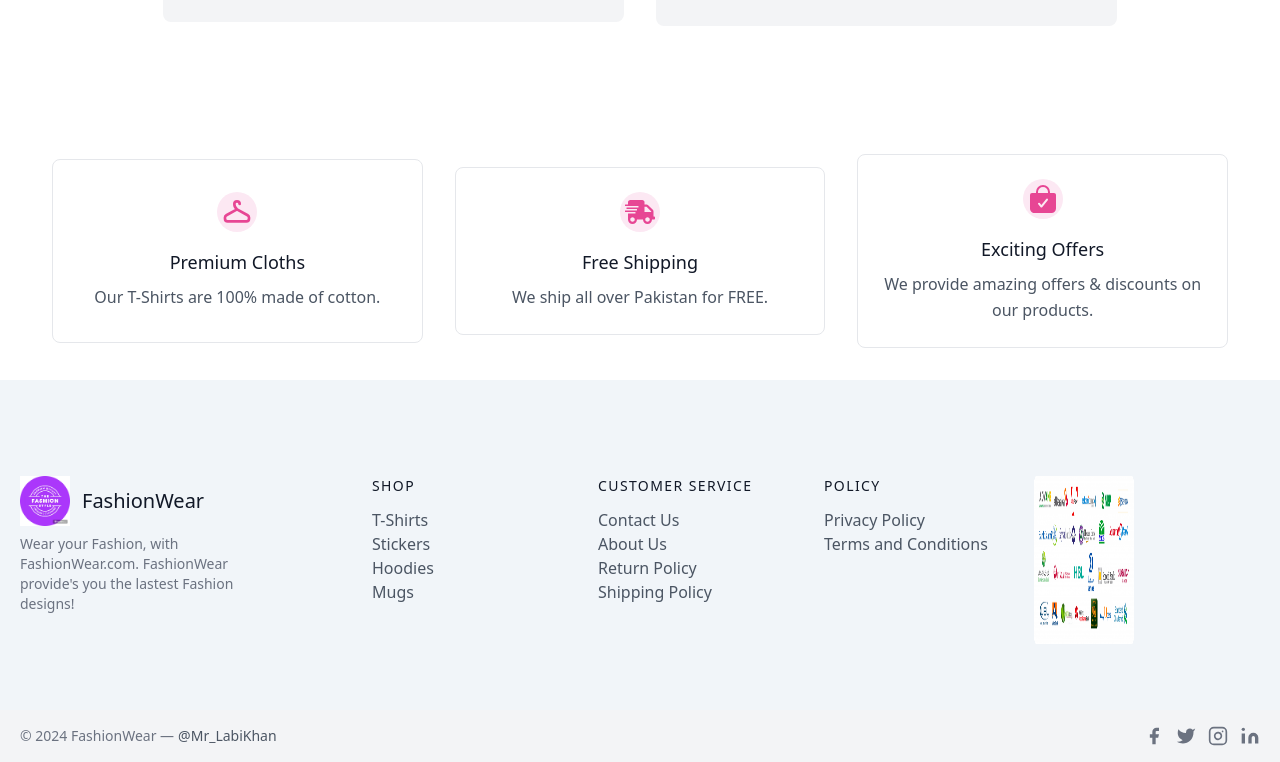
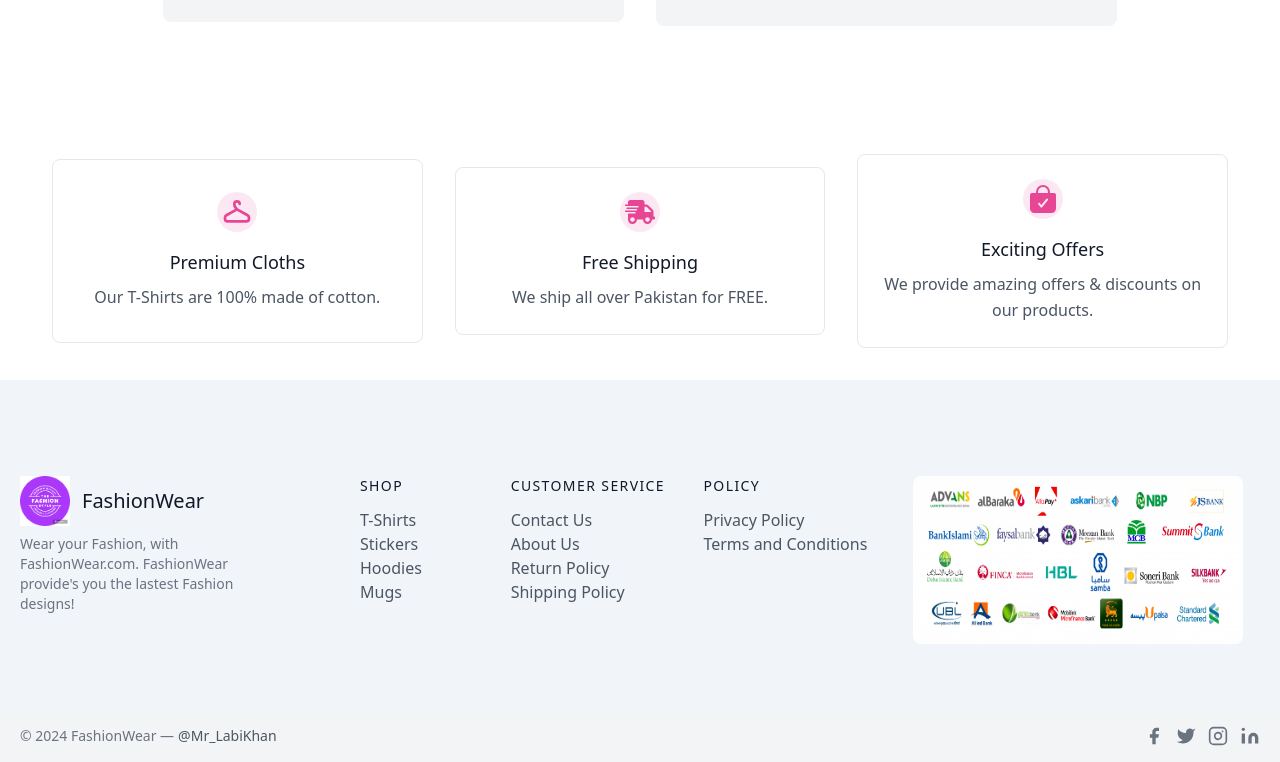
Before and after one commit to Laraib007/Ecommerce-NextJs-Project, a Next.js app: page / in a window 1280 px wide. Shown: the part 2020-2782 px from the top of the page. Built offline with nearby package versions, Linux system fonts and the light colour scheme.

Commit message:
Alhamdulillah Fix Footer

```diff
--- a/src/component/Footer.js
+++ b/src/component/Footer.js
@@ -29,7 +29,7 @@ if(footNotAppr.includes(currentPath)){
       <p className="mt-2 text-sm text-gray-500">Wear your Fashion, with FashionWear.com. FashionWear provide's you the lastest Fashion designs!</p>
     </div>
     <div className="flex-grow flex flex-wrap md:pl-20 -mb-10 md:mt-0 mt-10 md:text-left text-center">
-      <div className="lg:w-1/4 md:w-1/2 w-full px-4">
+      <div className="lg:w-1/6 md:w-1/2 w-full px-1">
         <h2 className="title-font font-medium text-gray-900 tracking-widest text-sm mb-3">SHOP</h2>
         <nav className="list-none mb-10">
           <li>
@@ -49,7 +49,7 @@ if(footNotAppr.includes(currentPath)){
           </li>
         </nav>
       </div>
-      <div className="lg:w-1/4 md:w-1/2 w-full px-4">
+      <div className="lg:w-1/5 md:w-1/2 w-full px-1">
         <h2 className="title-font font-medium text-gray-900 tracking-widest text-sm mb-3">CUSTOMER SERVICE
 </h2>
         <nav className="list-none mb-10">
@@ -83,7 +83,7 @@ if(footNotAppr.includes(currentPath)){
           </li>
         </nav>
       </div>
-     <Image src={allbank} height={100} width={100}/>
+     <Image src={allbank} height={50} width={330}/>
     </div>
   </div>
   <div className="bg-gray-100">
```
